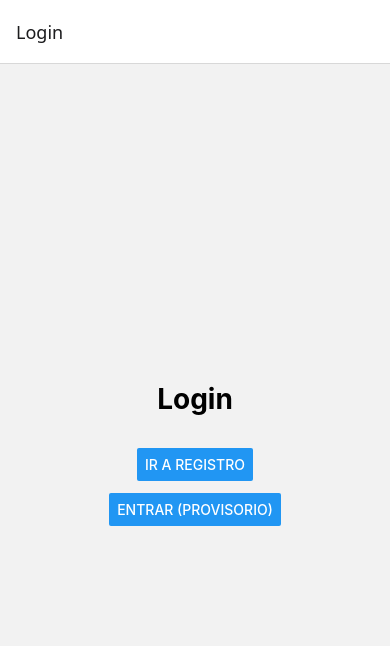
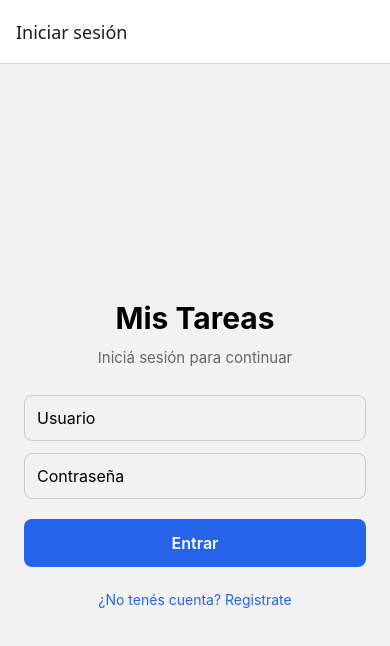
Before and after one commit to franciscojrey/gestor-tareas, a React Native app: screen /Login in a window 390 px wide. Shown: the top 646 px of the page. Built offline with nearby package versions, Linux system fonts and the light colour scheme.

Commit message:
AsyncStorage

```diff
--- a/App.js
+++ b/App.js
@@ -1,6 +1,8 @@
 import { NavigationContainer } from '@react-navigation/native';
 import { createNativeStackNavigator } from '@react-navigation/native-stack';
+import { ActivityIndicator, View } from 'react-native';
 
+import { AuthProvider, useAuth } from './src/context/AuthContext';
 import LoginScreen from './src/screens/LoginScreen';
 import RegistroScreen from './src/screens/RegistroScreen';
 import HomeScreen from './src/screens/HomeScreen';
@@ -8,15 +10,40 @@ import NuevaTareaScreen from './src/screens/NuevaTareaScreen';
 
 const Stack = createNativeStackNavigator();
 
+function Navegacion() {
+  const { usuario, cargando } = useAuth();
+
+  if (cargando) {
+    return (
+      <View style={{ flex: 1, justifyContent: 'center', alignItems: 'center' }}>
+        <ActivityIndicator size="large" />
+      </View>
+    );
+  }
+
+  return (
+    <Stack.Navigator>
+      {usuario == null ? (
+        <>
+          <Stack.Screen name="Login" component={LoginScreen} options={{ title: 'Iniciar sesión' }} />
+          <Stack.Screen name="Registro" component={RegistroScreen} options={{ title: 'Crear cuenta' }} />
+        </>
+      ) : (
+        <>
+          <Stack.Screen name="Home" component={HomeScreen} options={{ title: 'Mis Tareas' }} />
+          <Stack.Screen name="NuevaTarea" component={NuevaTareaScreen} options={{ title: 'Nueva Tarea' }} />
+        </>
+      )}
+    </Stack.Navigator>
+  );
+}
+
 export default function App() {
   return (
-    <NavigationContainer>
-      <Stack.Navigator initialRouteName="Login">
-        <Stack.Screen name="Login" component={LoginScreen} />
-        <Stack.Screen name="Registro" component={RegistroScreen} />
-        <Stack.Screen name="Home" component={HomeScreen} options={{ title: 'Mis Tareas' }} />
-        <Stack.Screen name="NuevaTarea" component={NuevaTareaScreen} options={{ title: 'Nueva Tarea' }} />
-      </Stack.Navigator>
-    </NavigationContainer>
+    <AuthProvider>
+      <NavigationContainer>
+        <Navegacion />
+      </NavigationContainer>
+    </AuthProvider>
   );
 }
--- /dev/null
+++ b/src/context/AuthContext.js
@@ -0,0 +1,49 @@
+import { createContext, useContext, useState, useEffect } from 'react';
+import {
+  registrarUsuario,
+  validarLogin,
+  guardarSesion,
+  obtenerSesion,
+  cerrarSesion,
+} from '../storage/auth';
+
+const AuthContext = createContext(null);
+
+export function AuthProvider({ children }) {
+  const [usuario, setUsuario] = useState(null);
+  const [cargando, setCargando] = useState(true);
+
+  useEffect(() => {
+    (async () => {
+      const sesion = await obtenerSesion();
+      setUsuario(sesion);
+      setCargando(false);
+    })();
+  }, []);
+
+  const login = async (nombre, password) => {
+    const valido = await validarLogin(nombre, password);
+    if (valido) {
+      await guardarSesion(nombre);
+      setUsuario(nombre);
+    }
+    return valido;
+  };
+
+  const registrar = (nombre, password) => registrarUsuario(nombre, password);
+
+  const logout = async () => {
+    await cerrarSesion();
+    setUsuario(null);
+  };
+
+  return (
+    <AuthContext.Provider value={{ usuario, cargando, login, registrar, logout }}>
+      {children}
+    </AuthContext.Provider>
+  );
+}
+
+export function useAuth() {
+  return useContext(AuthContext);
+}
--- a/src/screens/HomeScreen.js
+++ b/src/screens/HomeScreen.js
@@ -1,18 +1,27 @@
-import { View, Text, Button, StyleSheet } from 'react-native';
+import { View, Text, Button, TouchableOpacity, StyleSheet } from 'react-native';
+import { useAuth } from '../context/AuthContext';
 
 export default function HomeScreen({ navigation }) {
+  const { usuario, logout } = useAuth();
+
   return (
     <View style={styles.container}>
-      <Text style={styles.titulo}>Mis Tareas</Text>
-      <Button
-        title="Nueva tarea"
-        onPress={() => navigation.navigate('NuevaTarea')}
-      />
+      <Text style={styles.titulo}>Hola, {usuario} 👋</Text>
+      <Text style={styles.subtitulo}>Acá van a aparecer tus tareas</Text>
+
+      <Button title="Nueva tarea" onPress={() => navigation.navigate('NuevaTarea')} />
+
+      <TouchableOpacity style={styles.logout} onPress={logout}>
+        <Text style={styles.logoutTexto}>Cerrar sesión</Text>
+      </TouchableOpacity>
     </View>
   );
 }
 
 const styles = StyleSheet.create({
-  container: { flex: 1, justifyContent: 'center', alignItems: 'center', gap: 12 },
-  titulo: { fontSize: 28, fontWeight: 'bold', marginBottom: 20 },
+  container: { flex: 1, justifyContent: 'center', alignItems: 'center', padding: 24, gap: 16 },
+  titulo: { fontSize: 26, fontWeight: 'bold' },
+  subtitulo: { fontSize: 15, color: '#666', marginBottom: 8 },
+  logout: { marginTop: 20 },
+  logoutTexto: { color: '#dc2626', fontSize: 16 },
 });
--- a/src/screens/LoginScreen.js
+++ b/src/screens/LoginScreen.js
@@ -1,22 +1,61 @@
-import { View, Text, Button, StyleSheet } from 'react-native';
+import { useState } from 'react';
+import { View, Text, TextInput, TouchableOpacity, StyleSheet, Alert } from 'react-native';
+import { useAuth } from '../context/AuthContext';
 
 export default function LoginScreen({ navigation }) {
+  const { login } = useAuth();
+  const [usuario, setUsuario] = useState('');
+  const [password, setPassword] = useState('');
+
+  const handleLogin = async () => {
+    if (usuario.trim() === '' || password.trim() === '') {
+      Alert.alert('Faltan datos', 'Completá usuario y contraseña');
+      return;
+    }
+    const valido = await login(usuario.trim(), password);
+    if (!valido) {
+      Alert.alert('Error', 'Usuario o contraseña incorrectos');
+    }
+    // Si es válido no navegamos: el cambio de estado lleva al Home solo.
+  };
+
   return (
     <View style={styles.container}>
-      <Text style={styles.titulo}>Login</Text>
-      <Button
-        title="Ir a Registro"
-        onPress={() => navigation.navigate('Registro')}
+      <Text style={styles.titulo}>Mis Tareas</Text>
+      <Text style={styles.subtitulo}>Iniciá sesión para continuar</Text>
+
+      <TextInput
+        style={styles.input}
+        placeholder="Usuario"
+        autoCapitalize="none"
+        value={usuario}
+        onChangeText={setUsuario}
       />
-      <Button
-        title="Entrar (provisorio)"
-        onPress={() => navigation.navigate('Home')}
+      <TextInput
+        style={styles.input}
+        placeholder="Contraseña"
+        secureTextEntry
+        value={password}
+        onChangeText={setPassword}
       />
+
+      <TouchableOpacity style={styles.boton} onPress={handleLogin}>
+        <Text style={styles.botonTexto}>Entrar</Text>
+      </TouchableOpacity>
+
+      <TouchableOpacity onPress={() => navigation.navigate('Registro')}>
+        <Text style={styles.link}>¿No tenés cuenta? Registrate</Text>
+      </TouchableOpacity>
     </View>
   );
 }
 
 const styles = StyleSheet.create({
-  container: { flex: 1, justifyContent: 'center', alignItems: 'center', gap: 12 },
-  titulo: { fontSize: 28, fontWeight: 'bold', marginBottom: 20 },
+  container: { flex: 1, justifyContent: 'center', padding: 24, gap: 12 },
+  titulo: { fontSize: 30, fontWeight: 'bold', textAlign: 'center' },
+  subtitulo: { fontSize: 15, color: '#666', textAlign: 'center', marginBottom: 16 },
+  input: { borderWidth: 1, borderColor: '#ccc', borderRadius: 8, padding: 12, fontSize: 16 },
+  boton: { backgroundColor: '#2563eb', padding: 14, borderRadius: 8, alignItems: 'center', marginTop: 8 },
+  botonTexto: { color: '#fff', fontSize: 16, fontWeight: '600' },
+  link: { color: '#2563eb', textAlign: 'center', marginTop: 12 },
 });
--- a/src/screens/RegistroScreen.js
+++ b/src/screens/RegistroScreen.js
@@ -1,14 +1,56 @@
-import { View, Text, StyleSheet } from 'react-native';
+import { useState } from 'react';
+import { View, Text, TextInput, TouchableOpacity, StyleSheet, Alert } from 'react-native';
+import { useAuth } from '../context/AuthContext';
 
-export default function RegistroScreen() {
+export default function RegistroScreen({ navigation }) {
+  const { registrar } = useAuth();
+  const [usuario, setUsuario] = useState('');
+  const [password, setPassword] = useState('');
+
+  const handleRegistro = async () => {
+    if (usuario.trim() === '' || password.trim() === '') {
+      Alert.alert('Faltan datos', 'Completá usuario y contraseña');
+      return;
+    }
+    const { ok, error } = await registrar(usuario.trim(), password);
+    if (ok) {
+      Alert.alert('Listo', 'Usuario registrado. Ya podés iniciar sesión.');
+      navigation.goBack();
+    } else {
+      Alert.alert('Error', error);
+    }
+  };
+
   return (
     <View style={styles.container}>
-      <Text style={styles.titulo}>Registro</Text>
+      <Text style={styles.titulo}>Crear cuenta</Text>
+
+      <TextInput
+        style={styles.input}
+        placeholder="Usuario"
+        autoCapitalize="none"
+        value={usuario}
+        onChangeText={setUsuario}
+      />
+      <TextInput
+        style={styles.input}
+        placeholder="Contraseña"
+        secureTextEntry
+        value={password}
+        onChangeText={setPassword}
+      />
+
+      <TouchableOpacity style={styles.boton} onPress={handleRegistro}>
+        <Text style={styles.botonTexto}>Registrarme</Text>
+      </TouchableOpacity>
     </View>
   );
 }
 
 const styles = StyleSheet.create({
-  container: { flex: 1, justifyContent: 'center', alignItems: 'center' },
-  titulo: { fontSize: 28, fontWeight: 'bold' },
+  container: { flex: 1, justifyContent: 'center', padding: 24, gap: 12 },
+  titulo: { fontSize: 26, fontWeight: 'bold', marginBottom: 16, textAlign: 'center' },
+  input: { borderWidth: 1, borderColor: '#ccc', borderRadius: 8, padding: 12, fontSize: 16 },
+  boton: { backgroundColor: '#2563eb', padding: 14, borderRadius: 8, alignItems: 'center', marginTop: 8 },
+  botonTexto: { color: '#fff', fontSize: 16, fontWeight: '600' },
 });
--- /dev/null
+++ b/src/storage/auth.js
@@ -0,0 +1,35 @@
+import AsyncStorage from '@react-native-async-storage/async-storage';
+
+const USUARIOS_KEY = '@usuarios';
+const SESION_KEY = '@sesion';
+
+async function obtenerUsuarios() {
+  const json = await AsyncStorage.getItem(USUARIOS_KEY);
+  return json != null ? JSON.parse(json) : [];
+}
+
+export async function registrarUsuario(usuario, password) {
+  const usuarios = await obtenerUsuarios();
+  const yaExiste = usuarios.some((u) => u.usuario === usuario);
+  if (yaExiste) {
+    return { ok: false, error: 'El usuario ya está registrado' };
+  }
+  usuarios.push({ usuario, password });
+  await AsyncStorage.setItem(USUARIOS_KEY, JSON.stringify(usuarios));
+  return { ok: true };
+}
+
+export async function validarLogin(usuario, password) {
+  const usuarios = await obtenerUsuarios();
+  return usuarios.some((u) => u.usuario === usuario && u.password === password);
+}
+
+export async function guardarSesion(usuario) {
+  await AsyncStorage.setItem(SESION_KEY, usuario);
+}
+export async function obtenerSesion() {
+  return await AsyncStorage.getItem(SESION_KEY);
+}
+export async function cerrarSesion() {
+  await AsyncStorage.removeItem(SESION_KEY);
+}
```
